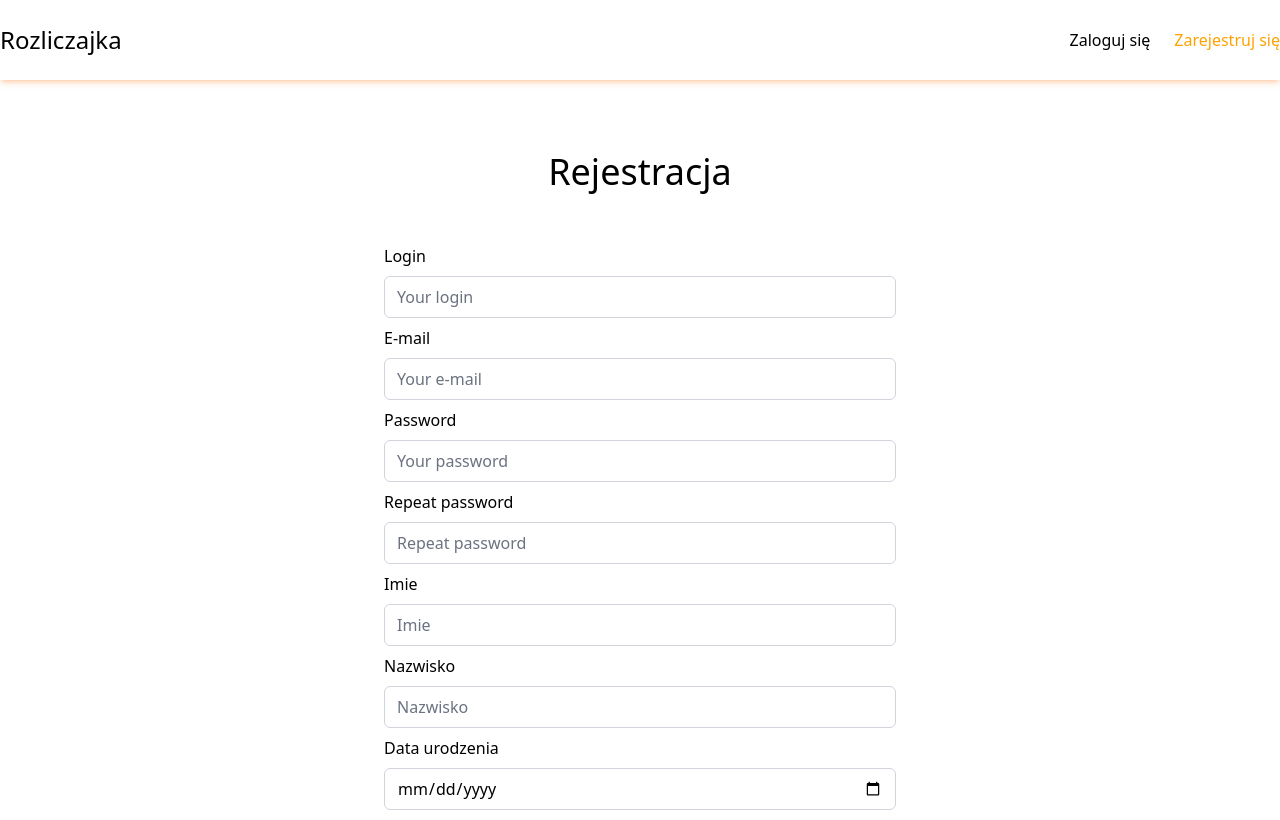
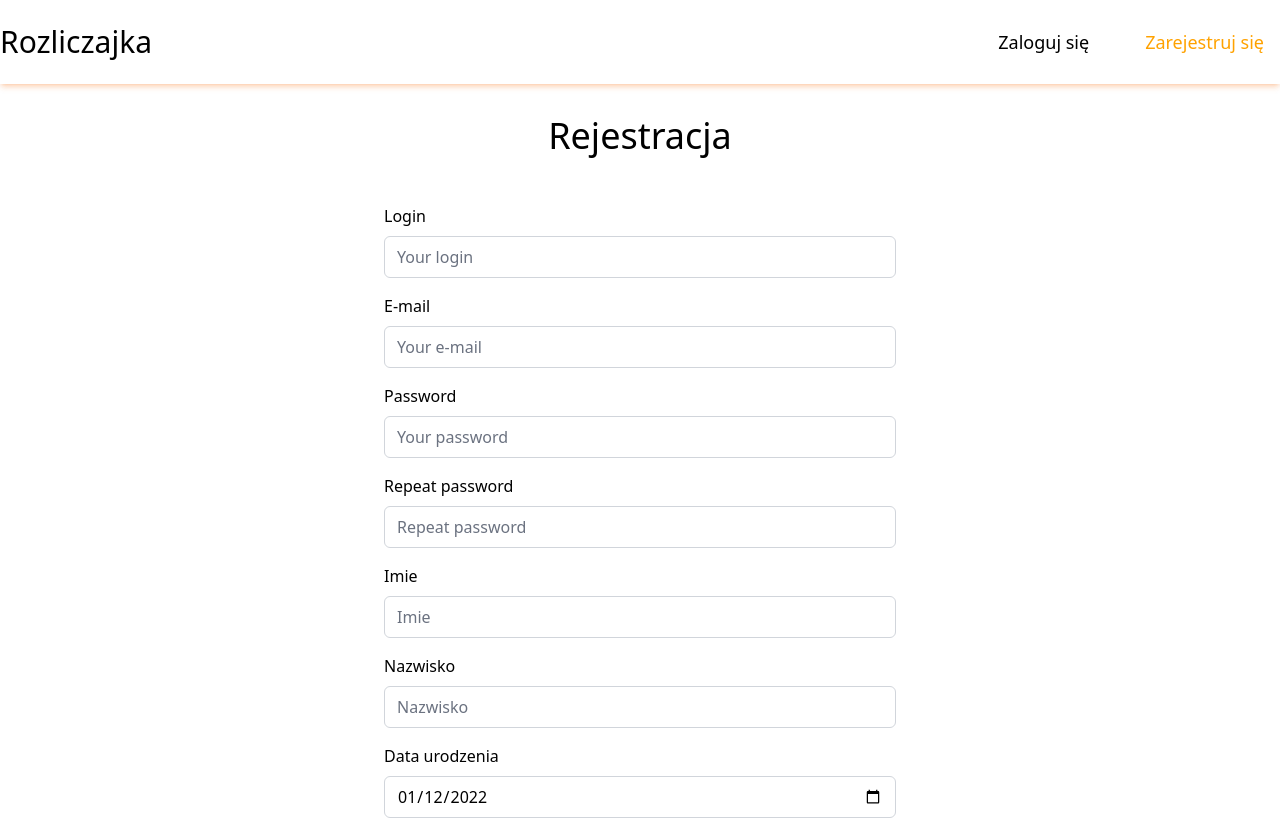
Before and after one commit to nazarpechka/rozliczajka, a React (Create React App) app in the folder frontend/: page /signup in a window 1280 px wide. Shown: the top 820 px of the page. Built offline with nearby package versions, Linux system fonts and the light colour scheme.

Commit message:
feat: user registration (no validation yet)

```diff
--- a/frontend/src/components/Input.js
+++ b/frontend/src/components/Input.js
@@ -1,26 +1,17 @@
-const Input = ({
-  label,
-  name,
-  type,
-  value,
-  innerRef,
-  placeholder,
-  onChange,
-}) => {
+const Input = ({ label, name, type, placeholder, value, onChange }) => {
   return (
     <div>
-      <label htmlFor={name} className="block my-2">
+      <label htmlFor={name} className="block mb-2 mt-4">
         {label}
       </label>
       <input
         type={type}
         name={name}
         id={name}
+        placeholder={placeholder}
         value={value}
+        onChange={onChange}
         className="w-full focus:border-primary focus:ring-primary border border-gray-300 rounded-md"
-        ref={innerRef}
-        placeholder={placeholder}
-        onChange={onChange}
         required
       />
     </div>
--- a/frontend/src/components/Navbar.js
+++ b/frontend/src/components/Navbar.js
@@ -50,7 +50,7 @@ const Navbar = () => {
   return (
     <header className={cx(className, "w-full py-6")}>
       <nav className="container mx-auto flex justify-between items-center">
-        <h1 className="text-2xl hover:scale-105 transition duration-150">
+        <h1 className="text-3xl hover:scale-105 transition">
           <NavLink to="/">Rozliczajka</NavLink>
         </h1>
         <ul className="flex gap-6">
@@ -59,10 +59,14 @@ const Navbar = () => {
               <NavLink
                 to={url}
                 className={({ isActive }) =>
-                  (isActive ? "text-primary" : "") +
-                  (!user && atHome
-                    ? "border border-white hover:bg-white hover:text-primary px-4 py-2 rounded-md transition duration-150 text-lg"
-                    : "")
+                  cx(
+                    isActive ? "text-primary" : "",
+                    !user && atHome
+                      ? "border border-white hover:bg-white rounded-md"
+                      : "",
+                    user && atHome ? "" : "hover:text-primary ",
+                    "text-lg px-4 py-2 transition"
+                  )
                 }
               >
                 {label}
--- a/frontend/src/routes/Home.js
+++ b/frontend/src/routes/Home.js
@@ -3,8 +3,7 @@ import img from "../assets/people.png";
 const Home = () => {
   return (
     <section className="bg-gradient-to-tr from-orange-500 to-primary relative">
-      <div className="container mx-auto pt-72 pb-48 text-white">
-        <div className="flex items-center">
+      <div className="container mx-auto flex items-center pt-72 pb-48 text-white">
         <div>
           <h2 className="text-8xl font-light">
             Twoja aplikacja do rozliczania
@@ -16,7 +15,6 @@ const Home = () => {
           </p>
         </div>
         <img src={img} className="w-1/2" alt="" />
-        </div>
       </div>
       <div className="absolute bottom-0 left-0 w-full overflow-hidden rotate-180">
         <svg
--- a/frontend/src/routes/Login.js
+++ b/frontend/src/routes/Login.js
@@ -1,5 +1,5 @@
 import axios from "axios";
-import { useRef, useContext } from "react";
+import { useState, useContext } from "react";
 import { Link } from "react-router-dom";
 import Input from "../components/Input";
 import Button from "../components/Button";
@@ -7,23 +7,33 @@ import UserContext from "../contexts/UserContext";
 
 const Login = () => {
   const { onLogin } = useContext(UserContext);
-  const login = useRef();
-  const password = useRef();
+  const [formData, setFormData] = useState({
+    login: "",
+    password: "",
+  });
 
-  const onClick = async (e) => {
+  const onChange = (e) => {
+    const target = e.target;
+
+    setFormData({
+      ...formData,
+      [target.name]: target.value,
+    });
+
+    console.log(formData);
+  };
+
+  const onSubmit = async (e) => {
+    e.preventDefault();
     const error = document.querySelector("#error");
-    const data = {
-      login: login.current.value,
-      password: password.current.value,
-    };
+    error.textContent = "";
 
     axios
-      .post("/api/user/login", data)
+      .post("/api/user/login", formData)
       .then(({ data }) => {
         if (!data.user) {
           error.textContent = data.message;
         } else {
-          error.textContent = "";
           onLogin(data.user);
         }
       })
@@ -36,25 +46,27 @@ const Login = () => {
     <div>
       <section className="container mx-auto my-8 flex flex-col items-center px-96">
         <h1 className="text-4xl font-medium mb-11 mt-10">Logowanie</h1>
-        <form className="w-full" onSubmit={(e) => e.preventDefault()}>
+        <form className="w-full" onSubmit={onSubmit}>
           <Input
             label="Login"
             name="login"
             type="text"
             placeholder="Your login"
-            innerRef={login}
+            value={formData.login}
+            onChange={onChange}
           />
           <Input
             label="Password"
             name="password"
             type="password"
             placeholder="Your password"
-            innerRef={password}
+            value={formData.password}
+            onChange={onChange}
           />
           <span className="block text-lg text-red-500" id="error"></span>
-          <Button label="Zaloguj" onClick={onClick} />
+          <Button label="Zaloguj" />
           <span className="block mt-4">
-            Nie posiadasz konta?{" "}
+            Nie posiadasz konta?
             <Link to="/signup" className="text-primary">
               Zarejestruj się
             </Link>
--- a/frontend/src/routes/Signup.js
+++ b/frontend/src/routes/Signup.js
@@ -1,53 +1,116 @@
+import axios from "axios";
+import { useState } from "react";
 import Input from "../components/Input";
 import Button from "../components/Button";
 
 const Signup = () => {
+  const [formData, setFormData] = useState({
+    login: "",
+    email: "",
+    password: "",
+    passwordRepeat: "",
+    name: "",
+    surname: "",
+    birthDate: new Date().toISOString().substr(0, 10),
+  });
+
+  const onChange = (e) => {
+    const target = e.target;
+
+    setFormData({
+      ...formData,
+      [target.name]: target.value,
+    });
+  };
+
+  const onSubmit = async (e) => {
+    e.preventDefault();
+    const error = document.querySelector("#error");
+    const success = document.querySelector("#success");
+    error.textContent = "";
+    success.textContent = "";
+
+    if (formData.password !== formData.passwordRepeat) {
+      error.textContent = "Passwords dont match!";
+      return;
+    }
+
+    const { passwordRepeat: dummy, ...data } = formData;
+
+    axios
+      .post("/api/user/signup", data)
+      .then(({ data }) => {
+        success.textContent = "Successfully registered! You can now log in.";
+      })
+      .catch((err) => {
+        error.textContent = err.response.data.message;
+      });
+  };
+
   return (
-    <div>
-      <section className="container mx-auto my-8 flex flex-col items-center px-96">
-        <h1 className="text-4xl font-medium mb-11 mt-10">Rejestracja</h1>
-        <form className="w-full">
+    <section className="container mx-auto my-8 px-96 flex flex-col items-center">
+      <h1 className="text-4xl font-medium mb-8">Rejestracja</h1>
+      <form className="w-full" onSubmit={onSubmit}>
         <Input
           label="Login"
           name="login"
           type="text"
           placeholder="Your login"
+          value={formData.login}
+          onChange={onChange}
         />
         <Input
           label="E-mail"
           name="email"
           type="email"
           placeholder="Your e-mail"
+          value={formData.email}
+          onChange={onChange}
         />
         <Input
           label="Password"
           name="password"
           type="password"
           placeholder="Your password"
+          value={formData.password}
+          onChange={onChange}
         />
         <Input
           label="Repeat password"
           name="passwordRepeat"
           type="password"
           placeholder="Repeat password"
+          value={formData.passwordRepeat}
+          onChange={onChange}
         />
-          <Input label="Imie" name="name" type="text" placeholder="Imie" />
+        <Input
+          label="Imie"
+          name="name"
+          type="text"
+          placeholder="Imie"
+          value={formData.name}
+          onChange={onChange}
+        />
         <Input
           label="Nazwisko"
           name="surname"
           type="text"
           placeholder="Nazwisko"
+          value={formData.surname}
+          onChange={onChange}
         />
         <Input
           label="Data urodzenia"
           name="birthDate"
           type="date"
-            value={new Date()}
+          value={formData.birthDate}
+          onChange={onChange}
         />
+        <span className="block text-lg text-red-500" id="error"></span>
+        <span className="block text-lg text-green-500" id="success"></span>
         <Button label="Zarejestruj" />
       </form>
     </section>
-    </div>
   );
 };
 
```
Also changed, not shown: 1 other file (tests, documents, lock files or other folders). Lines whose indentation alone changed are shown as unchanged.
